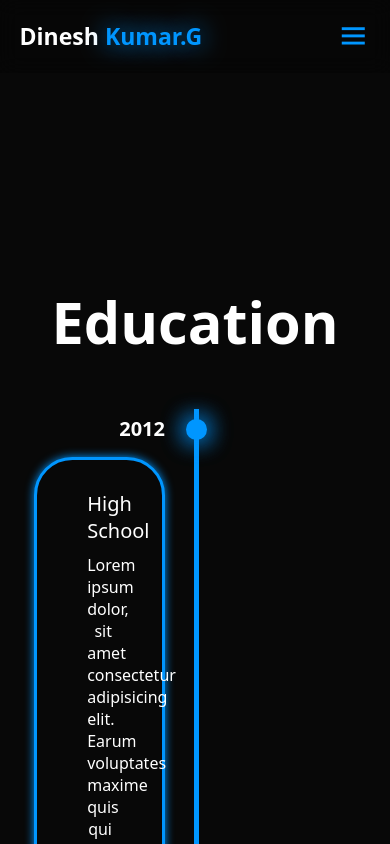
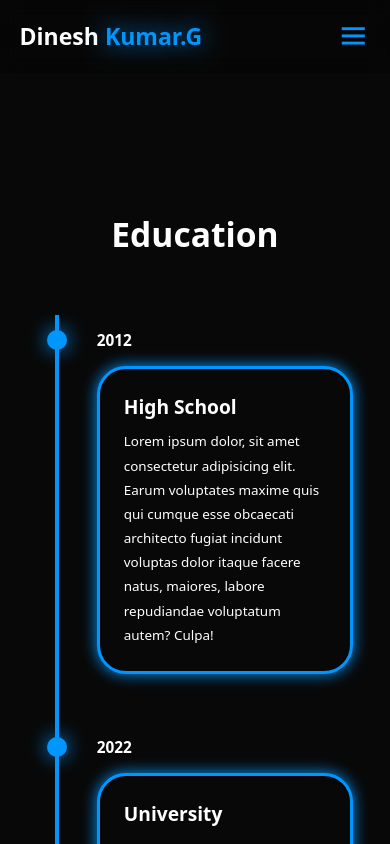
Before and after one commit to DineshKumar-10/DineshKumar.G, an Angular app: page /education in a window 390 px wide. Shown: the top 844 px of the page. Built offline with nearby package versions, Linux system fonts and the light colour scheme.

Commit message:
education

```diff
--- a/src/app/pages/education/education.component.css
+++ b/src/app/pages/education/education.component.css
@@ -1,82 +1,82 @@
-/* Education Section Design */
+/* ---------------- EDUCATION SECTION ---------------- */
+
+.education {
+  padding: 10rem 8%;
+  background-color: var(--second-color);
+}
 
 .heading {
   font-size: 6rem;
   text-align: center;
-  margin: 5rem 0;
+  margin-bottom: 6rem;
 }
 
-.education {
-  padding: 100px 15px;
-  background-color: var(--second-color);
-}
-
-.education h2 {
-  margin-bottom: 5rem;
-}
+/* ---------------- TIMELINE ---------------- */
 
 .timeline-items {
   max-width: 1200px;
   margin: auto;
-  display: flex;
-  flex-wrap: wrap;
   position: relative;
 }
 
+/* Vertical center line (Desktop) */
 .timeline-items::before {
   content: "";
   position: absolute;
-  width: 5px;
+  width: 4px;
   height: 100%;
   background-color: var(--main-color);
-  left: calc(50% - 1px);
+  left: 50%;
+  transform: translateX(-50%);
 }
 
+/* Timeline item */
 .timeline-item {
-  margin-bottom: 40px;
+  position: relative;
   width: 100%;
-  position: relative;
+  margin-bottom: 5rem;
 }
-.timeline-item:last-child {
-  margin-bottom: 0;
-}
+
+/* Left side */
 .timeline-item:nth-child(odd) {
-  padding-right: calc(50% + 30px);
+  padding-right: calc(50% + 40px);
   text-align: right;
 }
 
+/* Right side */
 .timeline-item:nth-child(even) {
-  padding-left: calc(50% + 30px);
+  padding-left: calc(50% + 40px);
 }
 
+/* Dot */
 .timeline-dot {
-  height: 21px;
-  width: 21px;
+  position: absolute;
+  top: 15px;
+  left: 50%;
+  transform: translateX(-50%);
+  height: 20px;
+  width: 20px;
   background-color: var(--main-color);
-  box-shadow:
-    0 0 25px var(--main-color),
-    0 0 25px var(--main-color);
-  position: absolute;
-  left: calc(50% - 8.9px);
   border-radius: 50%;
-  top: 10px;
+  box-shadow: 0 0 20px var(--main-color);
 }
 
+/* Date */
 .timeline-date {
-  font-size: 20px;
-  font-weight: 800;
+  font-size: 1.8rem;
+  font-weight: 700;
   color: #fff;
-  margin: 6px 0 15px;
+  margin-bottom: 1rem;
 }
 
+/* Content box */
 .timeline-content {
   background-color: var(--bg-color);
   border: 3px solid var(--main-color);
-  padding: 30px 50px;
-  border-radius: 4rem;
-  box-shadow: 0 0 10px var(--main-color);
-  cursor: pointer;
-  transition: 0.3s ease-in-out;
+  padding: 3rem;
+  border-radius: 3rem;
+  box-shadow: 0 0 15px var(--main-color);
+  transition: 0.3s ease;
 }
 
 .timeline-content:hover {
@@ -85,15 +85,74 @@
 }
 
 .timeline-content h3 {
-  font-size: 20px;
+  font-size: 2.2rem;
+  margin-bottom: 1rem;
   color: #fff;
-  margin: 0 0 10px;
-  font-weight: 500;
 }
 
 .timeline-content p {
+  font-size: 1.5rem;
+  line-height: 1.8;
   color: #fff;
-  font-size: 16px;
-  font-weight: 300;
-  line-height: 22px;
 }
+
+/* ================================================= */
+/* ================= MOBILE VIEW =================== */
+/* ================================================= */
+
+@media (max-width: 768px) {
+
+  .education {
+    padding: 8rem 5%;
+  }
+
+  .heading {
+    font-size: 4rem;
+  }
+
+  /* Remove center line */
+  .timeline-items::before {
+    left: 20px;
+  }
+
+  .timeline-item {
+    padding-left: 60px !important;
+    padding-right: 0 !important;
+    text-align: left !important;
+  }
+
+  .timeline-dot {
+    left: 10px;
+    transform: translateX(0);
+  }
+
+  .timeline-date {
+    font-size: 1.6rem;
+    position: relative;
+  top: 15px;
+  }
+
+  .timeline-content {
+    margin-top: 30px;
+    padding: 2.5rem;
+  }
+}
+
+/* ================================================= */
+/* ================= SMALL PHONES ================== */
+/* ================================================= */
+
+@media (max-width: 480px) {
+
+  .heading {
+    font-size: 3.5rem;
+  }
+
+  .timeline-content h3 {
+    font-size: 2rem;
+  }
+
+  .timeline-content p {
+    font-size: 1.4rem;
+  }
+}
```
